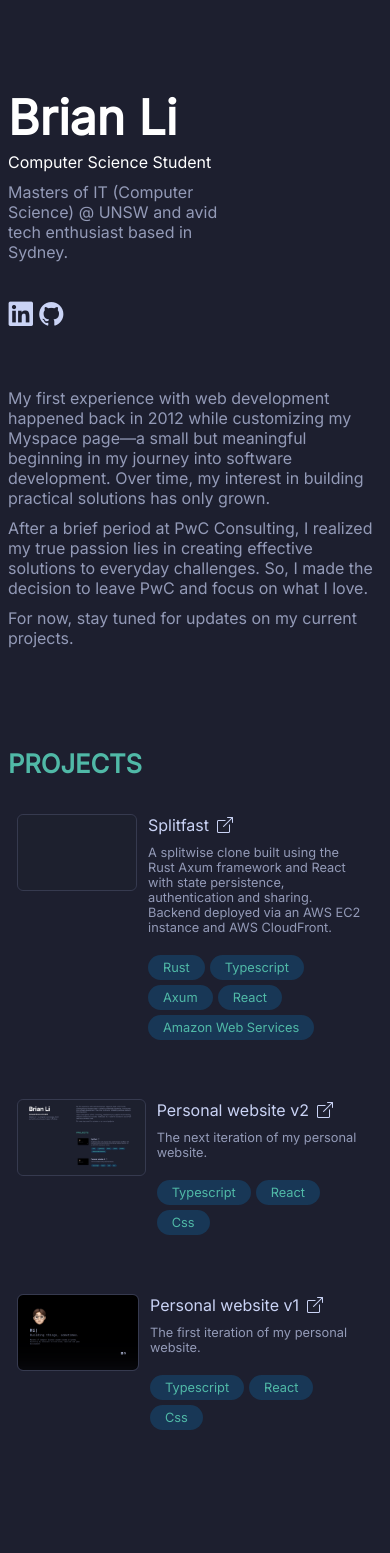
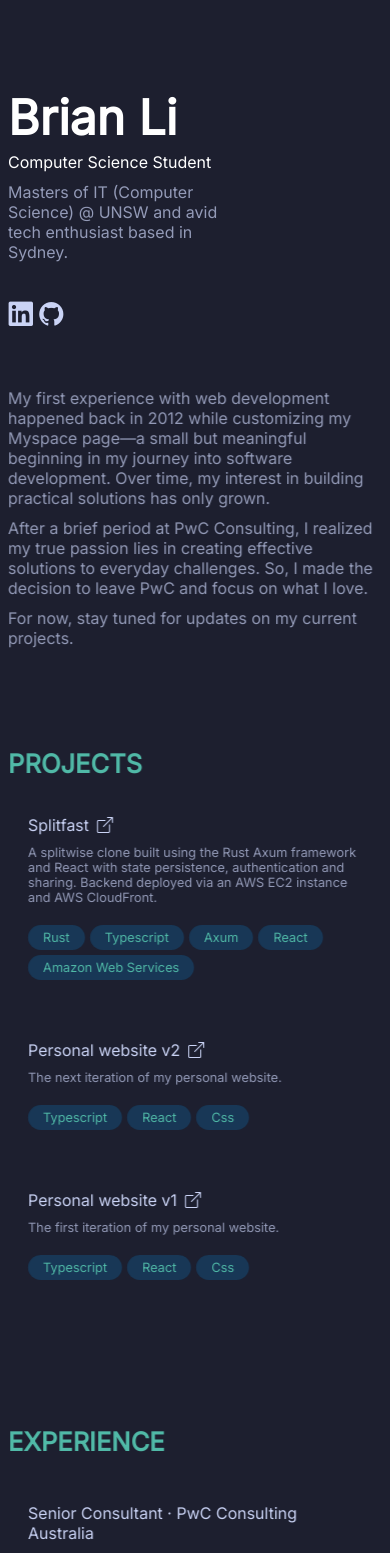
Before and after one commit to brianchunghli/website-v2, a React (Vite) app: page / in a window 390 px wide. Shown: the top 1553 px of the page. Built offline with nearby package versions, Linux system fonts and the light colour scheme.

Commit message:
refactor: updated card resource and styling

```diff
--- a/src/styles/Card.css
+++ b/src/styles/Card.css
@@ -26,15 +26,16 @@
 }
 
 .datecard-textbox {
-  flex: 25%;
+  flex: 35%;
   font-weight: 300;
   font-size: 0.8em;
   padding-left: 20px;
+  padding-right: 20px;
 }
 
 .datecard-body,
 .imagecard-body {
-  flex: 80%;
+  flex: 65%;
   display: flex;
   flex-direction: column;
   gap: 20px;
@@ -42,18 +43,74 @@
 
 
 .imagecard-image {
-  flex: 25%;
+  flex: 35%;
   display: flex;
   align-content: center;
   justify-content: center;
-  max-height: 75px;
-  max-width: 150px;
   padding-left: 10px;
+  padding-right: 20px;
+
+  max-height: 100px;
 }
 
 .imagecard-image img {
   outline: 1px solid #363a4f;
   border-radius: 5px;
-  max-height: 75px;
-  max-width: 150px;
+  max-height: 100px;
+  width: 100%;
 }
+
+footer a:hover {
+  color: #50B9A7;
+}
+
+@media screen and (max-width: 1000px) {
+  .imagecard-image,
+  .datecard-textbox {
+    max-width: 150px;
+  }
+}
+
+@media screen and (max-width: 800px) {
+  .imagecard-image,
+  .datecard-textbox {
+    max-width: 125px;
+    max-height: 75px;
+  }
+}
+
+@media screen and (max-width: 700px) {
+
+  .imagecard-image img,
+  .datecard-textbox,
+  .imagecard-image {
+    display: none;
+  }
+
+  .card {
+    padding-left: 20px;
+
+  }
+
+  .datecard-body,
+  .imagecard-body {
+    flex: 1;
+    display: flex;
+    flex-direction: column;
+    gap: 20px;
+  }
+
+  .card:hover {
+    background-color: inherit;
+    outline: none;
+
+    .fancy-title {
+      height: 5px;
+      width: 5px;
+      transform: translateX(5px) translateY(-8px);
+    }
+  }
+
+
+
+}
```
Also changed, not shown: public/website-v1.png.
